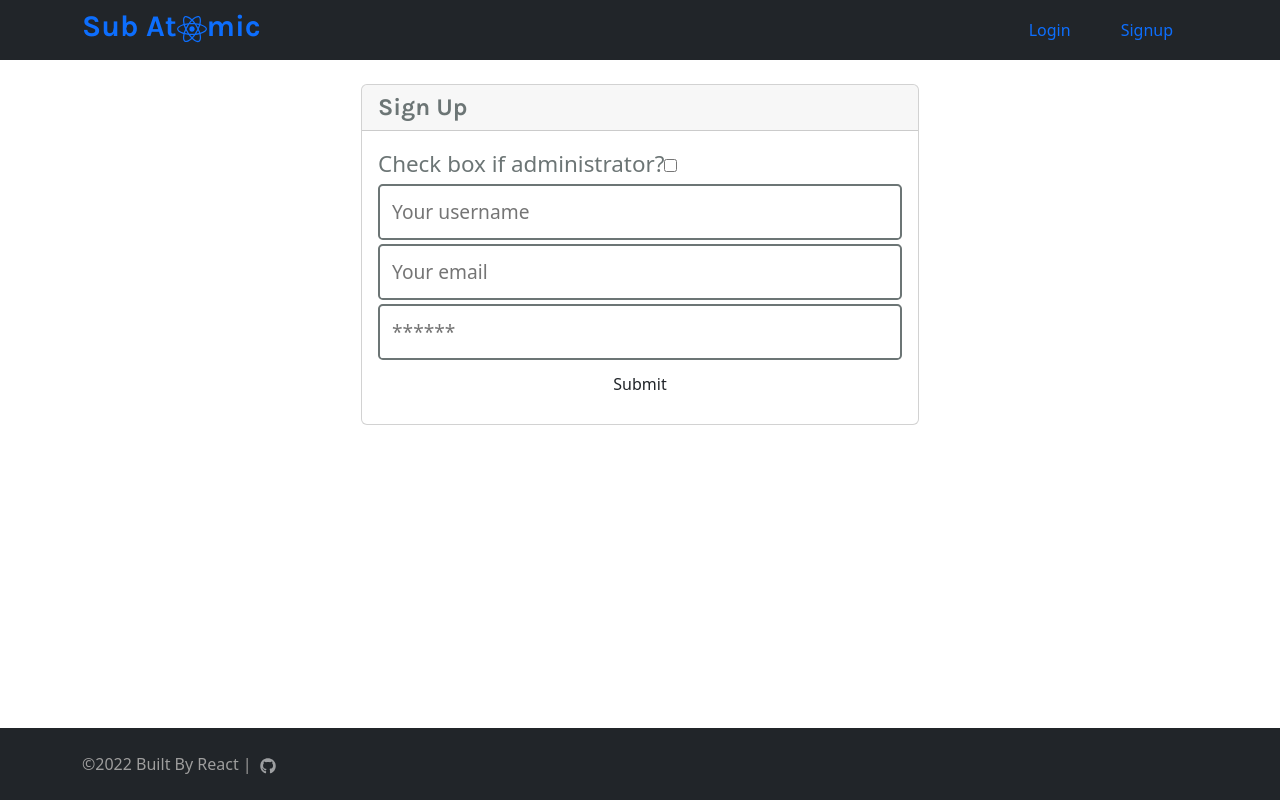
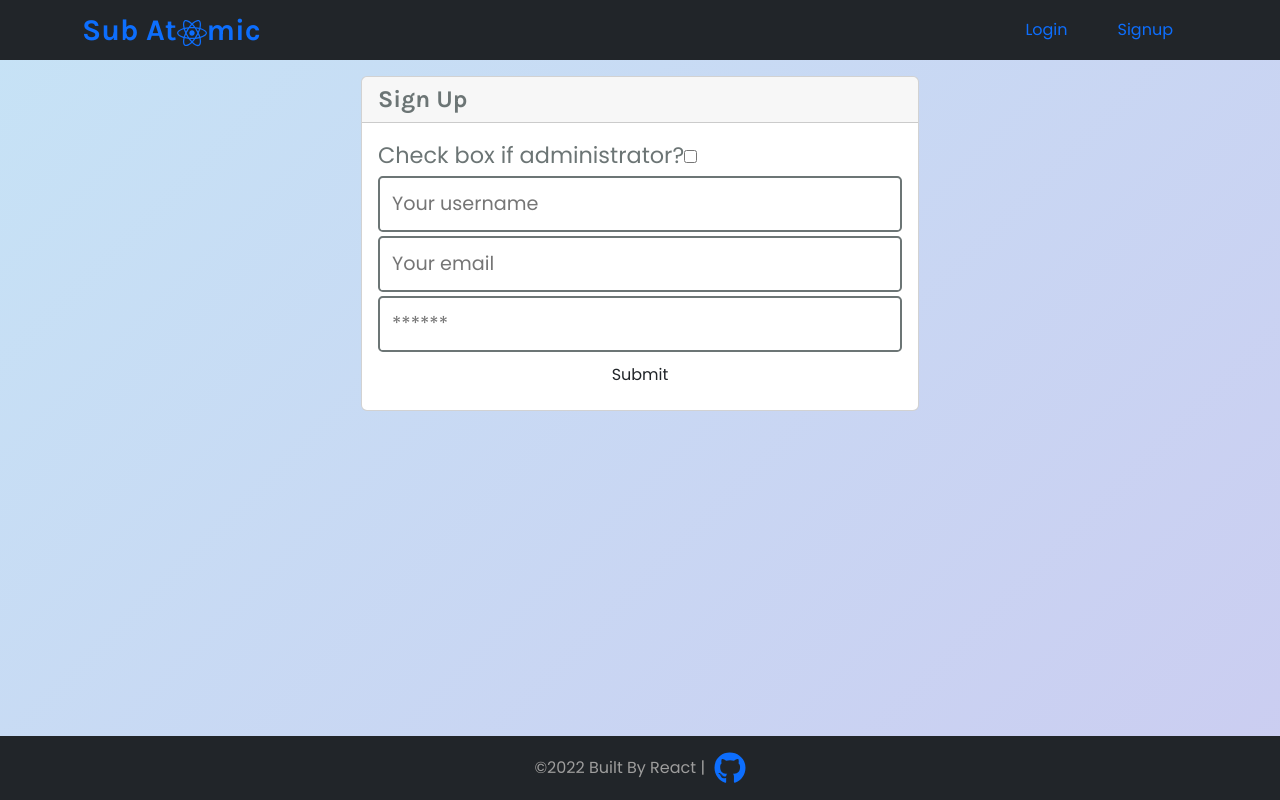
Before and after one commit to rva-mike/Substitute-Finder, a React (Create React App) app in the folder client/: page /signup in a window 1280 px wide. Built offline with nearby package versions, Linux system fonts and the light colour scheme.

Commit message:
several css changes

```diff
--- a/client/public/index.html
+++ b/client/public/index.html
@@ -26,6 +26,9 @@
   <link
     href="https://fonts.googleapis.com/css2?family=Inconsolata:wght@300;400;800&family=Karla:ital,wght@0,700;1,400&display=swap"
     rel="stylesheet">
+    <link rel="preconnect" href="https://fonts.googleapis.com">
+<link rel="preconnect" href="https://fonts.gstatic.com" crossorigin>
+<link href="https://fonts.googleapis.com/css2?family=Poppins:wght@200;400;500&display=swap" rel="stylesheet">
   <title>Sub-Atomic</title>
 </head>
 
--- a/client/src/components/Footer/index.js
+++ b/client/src/components/Footer/index.js
@@ -4,10 +4,10 @@ import { FaGithub } from "react-icons/fa";
 
 const Footer = () => {
   return (
-    <footer className="w-100 mt-auto bg-dark p-4 text-white">
+    <footer className="w-100 mt-auto bg-dark p-3 text-white">
       <div className="container footer-text">
         &copy;{new Date().getFullYear()} Built By React |
-        &nbsp;<FaGithub/>
+        &nbsp;<a target="_blank" rel="noopener noreferrer" href='https://github.com/rva-mike/Substitute-Finder'><FaGithub className='github-icon'/></a>
       </div>
     </footer>
   );
--- a/client/src/components/Header/index.js
+++ b/client/src/components/Header/index.js
@@ -14,10 +14,10 @@ const Header = () => {
   };
 
   return (
-    <header className="bg-dark mb-4 py-2 flex-row align-center text-white">
+    <header className="bg-dark mb-3 py-2 flex-row align-center text-white">
       <div className="container flex-row justify-space-between-lg justify-center align-center">
         <Link to="/">
-          <h1>Sub At<span className='icon'><FaReact/></span>mic</h1>
+          <h1 className='mb-1 mt-1 main-logo'>Sub At<span className='icon'><FaReact/></span>mic</h1>
         </Link>
 
         <nav className="text-center">
--- a/client/src/index.css
+++ b/client/src/index.css
@@ -26,15 +26,21 @@ body {
 body {
   margin: 0;
   padding: 0;
-  font-family: 'Inconsolata', monospace;
+  font-family: 'Poppins', sans-serif !important;
   font-weight: 400;
   line-height: 1.5;
   font-size: 20px;
-  color: var(--dark);
-  /* background-color: #8BC6EC;
-  background-image: linear-gradient(135deg, hsl(204, 72%, 74%, 0.5) 0%, hsl(237, 57%, 74%, 0.5) 100%); */
+  /* color: var(--dark); */
+  background-color: #8BC6EC;
+  background-image: linear-gradient(135deg, hsl(204, 72%, 74%, 0.5) 0%, hsl(237, 57%, 74%, 0.5) 100%);
+
+  /* background-color: #4158D0;
+background-image: linear-gradient(43deg, hsl(230, 60%, 54%, 0.4) 0%, hsl(304, 52%, 55%, 0.4) 46%, hsl(39, 100%, 72%, 0.4) 100%); */
+
 
 }
+
+
 
 h1,
 h2,
@@ -78,7 +84,6 @@ p {
 }
 
 a {
-  color: var(--dark);
   text-decoration: none !important;
 }
 
@@ -94,13 +99,27 @@ nav {
 nav a {
   padding: 6px 10px;
   margin: 0 15px;
-  transition: all 0.2s;
+  /* transition: all 0.2s; */
+  text-decoration: none;
+
+  background-image: linear-gradient(currentColor, currentColor);
+  background-position: 0% 100%;
+  background-repeat: no-repeat;
+  background-size: 0% 2px;
+  transition: background-size .3s;
+
 }
 
-nav a:hover {
-  color: var(--secondary);
-  background-color: var(--dark);
+nav a:hover, nav a:focus {
+    background-size: 100% 2px;
+    color: white;
+
 }
+
+.github-icon {
+  font-size: xx-large;
+ }
+
 
 .page-title {
   text-align: center;
@@ -111,29 +130,11 @@ nav a:hover {
 
 
 
-.btn,
-.pill {
-  font-size: 1.3rem;
-  text-decoration: none;
-  padding: 0.5rem 1.2rem;
-  margin: 5px 0;
-  border-radius: var(--border-radius);
-  border: none;
-  color: var(--dark);
-  outline: none;
-  background-color: var(--secondary);
-  transition: all 0.5s;
-}
 
-.btn:hover,
-.pill:hover {
-  color: var(--secondary);
-  background-color: var(--dark);
-}
 
-.btn:hover a,
-.pill:hover a {
-  color: var(--secondary);
+.main-logo:hover, .main-logo:focus {
+  color: white;
+
 }
 
 .btn-inline {
@@ -907,6 +908,8 @@ nav a:hover {
   flex: 0 0 100%;
 }
 
+
+
 /* col-sm */
 @media screen and (min-width: 640px) {
   .col-sm-auto {
@@ -1180,7 +1183,11 @@ nav a:hover {
   }
 }
 
+
 .footer-text {
+  display: flex !important;
+  justify-content: center;
+  align-items: center !important;
   color: rgba(255, 255, 255, 0.559);
   background: -webkit-gradient(linear, left top, right top, from(#222), to(#222), color-stop(0.5, #fff));
   background: -moz-gradient(linear, left top, right top, from(#222), to(#222), color-stop(0.5, #fff));
```
